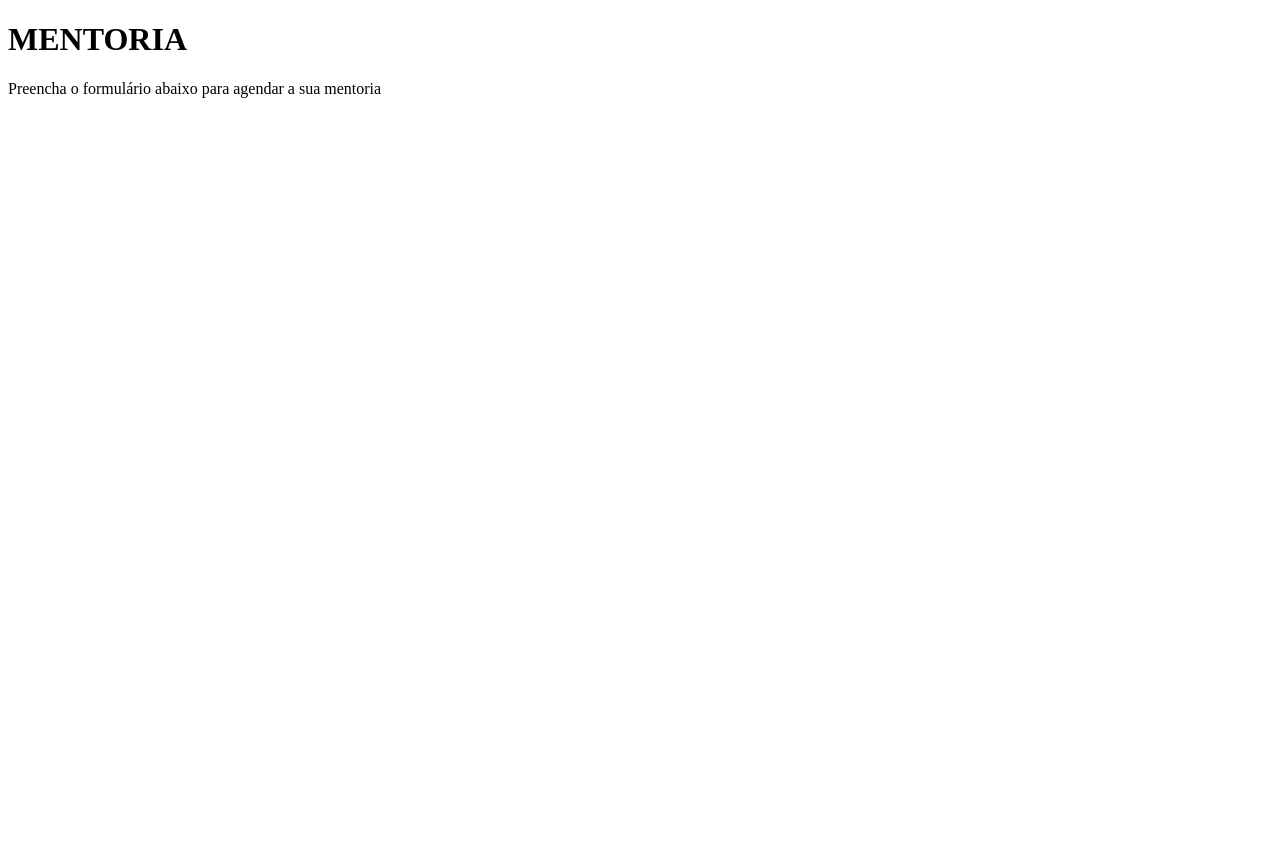
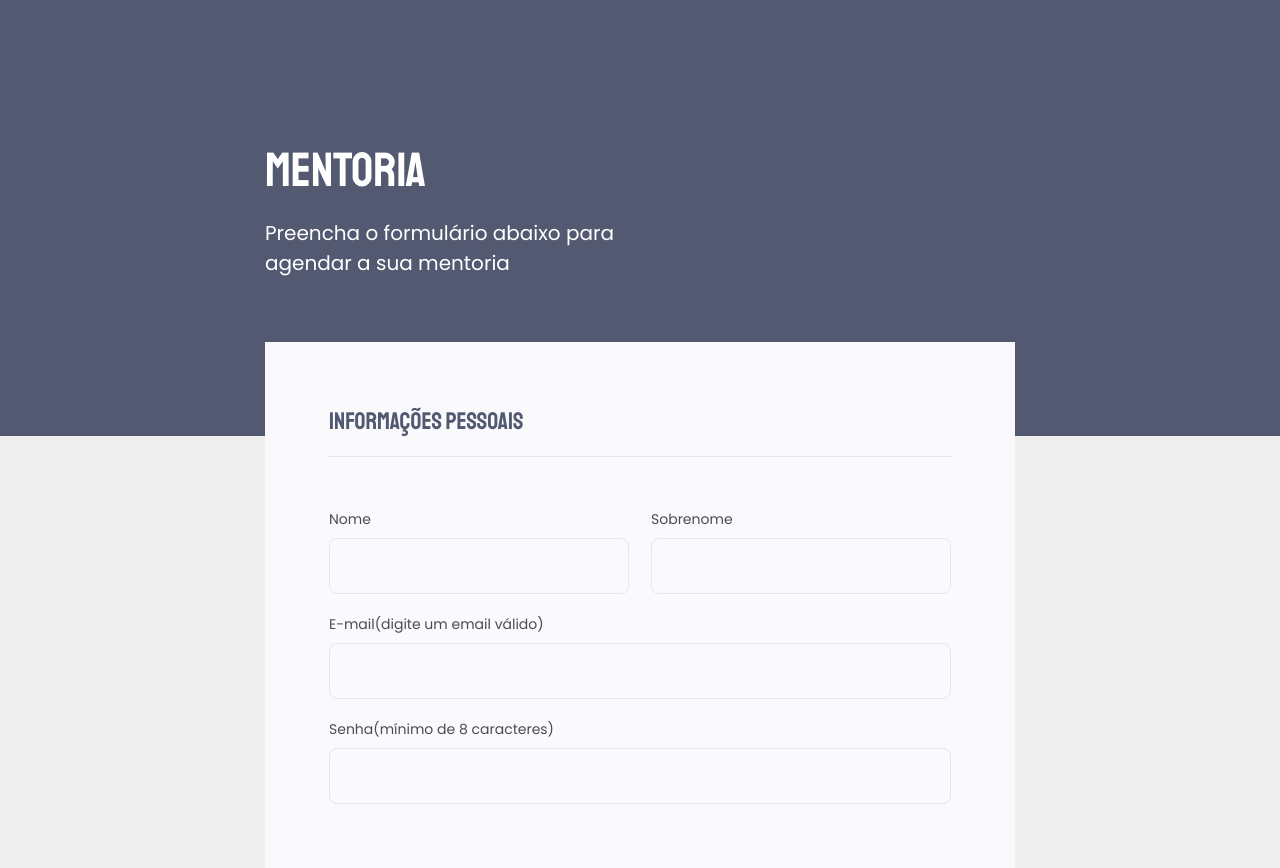
Before and after one commit to thiagvfonseca/recriandolayout03, a plain HTML site: page index.html in a window 1280 px wide. Before the commit the page ends 800 px from the top, so only its background shows below. Drawn offline with Linux system fonts and the light colour scheme.

Commit message:
formatting and styling the fieldset

```diff
--- a/index.html
+++ b/index.html
@@ -1,9 +1,20 @@
 <!DOCTYPE html>
+
 <html lang="pt-br">
   <head>
+    <link rel="stylesheet" href="style.css" />
+    <link rel="preconnect" href="https://fonts.googleapis.com" />
+    <link rel="preconnect" href="https://fonts.gstatic.com" crossorigin />
+
     <meta charset="UTF-8" />
     <meta name="viewport" content="width=device-width, initial-scale=1.0" />
+
     <title>Mindup</title>
+
+    <link
+      href="https://fonts.googleapis.com/css2?family=Poppins&family=Staatliches&display=swap"
+      rel="stylesheet"
+    />
   </head>
 
   <body>
@@ -13,7 +24,67 @@
         <p>Preencha o formulário abaixo para agendar a sua mentoria</p>
       </header>
 
-      <form></form>
+      <form>
+        <fieldset>
+          <div class="fieldset-wrapper">
+
+            <legend>Informações pessoais</legend>
+
+            <div class="separator"></div>
+
+            <div class="col-2">
+              <div class="col-2-wrapper">
+                <label for="username">Nome</label>
+                <input type="text" id="username" required />
+              </div>
+
+              <div class="col-2-wrapper">
+                <label for="usersurname">Sobrenome</label>
+                <input type="text" id="usersurname" required />
+              </div>
+            </div>
+            <div class="input-wrapper">
+              <label for="email"
+                >E-mail<span>(digite um email válido)</span></label
+              >
+              <input type="email" id="email" required />
+            </div>
+
+            <div class="input-wrapper">
+              <label for="password"
+                >Senha<span>(mínimo de 8 caracteres)</span></label
+              >
+              <input type="password" id="password" required minlength="8" />
+            </div>
+          </div>
+        </fieldset>
+
+        <!-- <fieldset>
+          <div class="fieldset-wrapper">
+
+            <legend>Informações do mentor</legend>
+
+            <div class="separator"></div>
+
+            <div class="input-wrapper">
+              <label for="mentor-name"
+                >Nome do seu mentor<span>(apenas o primeiro nome)</span></label
+              >
+              <input type="text" id="mentor-name" required />
+            </div>
+          </div>
+        </fieldset>
+
+        <fieldset>
+          <div class="fieldset-wrapper">
+
+            <legend>Seus horários disponíveis</legend>
+
+            <div class="separator"></div>
+
+          </div>
+        </fieldset> -->
+      </form>
 
       <footer></footer>
     </div>
--- a/style.css
+++ b/style.css
@@ -1,6 +1,7 @@
 * {
   margin: 0;
   padding: 0;
+  border: 0;
   box-sizing: border-box;
 }
 
@@ -10,7 +11,98 @@ body {
 
 body::before {
   background: #535971;
+  content: "";
 
   width: 100%;
   height: 436px;
+
+  position: absolute;
+  top: 0;
+  z-index: -1;
 }
+
+.page {
+  width: 750px;
+  margin: auto;
+}
+
+header {
+  margin-top: 140px;
+}
+
+header h1 {
+  color: #fff;
+
+  font-family: "Staatliches", sans-serif;
+  font-size: 48px;
+  font-weight: 400;
+
+  margin-bottom: 18px;
+}
+
+header p {
+  width: 417px;
+
+  color: #fff;
+
+  font-family: "Poppins", sans-serif;
+  font-size: 20px;
+  font-weight: 400;
+}
+
+form {
+  background: #fafafc;
+
+  margin-top: 64px;
+  padding: 64px;
+}
+
+.fieldset-wrapper {
+  display: flex;
+  flex-direction: column;
+  gap: 20px;
+}
+
+.fieldset-wrapper legend {
+  color: #535971;
+
+  font-family: "Staatliches", sans-serif;
+  font-size: 24px;
+  font-weight: 400;
+}
+
+.separator {
+  background: #E6E6F0;
+
+  width: 622px;
+  height: 1px;
+  margin-bottom: 32px;
+}
+
+.fieldset-wrapper label {
+  font-family: "Poppins", sans-serif;
+  color: #4e4958;
+
+  font-size: 14px;
+  font-weight: 400;
+}
+
+.col-2 {
+  display: flex;
+  gap: 22px;
+}
+
+.col-2-wrapper input {
+  width: 300px;
+  height: 56px;
+}
+
+input {
+  background: #fafafc;
+
+  width: 622px;
+  height: 56px;
+  border-radius: 8px;
+  border: 1px solid #e6e6f0;
+  margin-top: 8px;
+}
```
